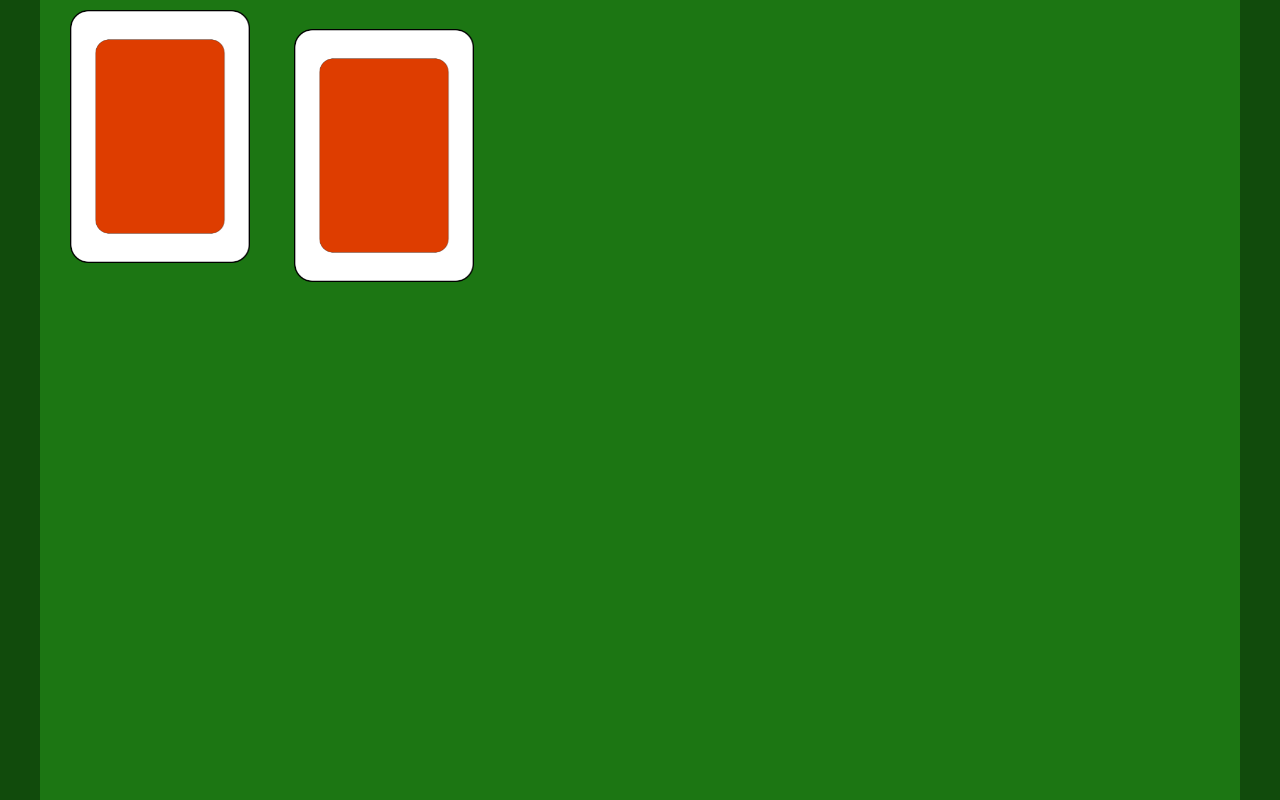
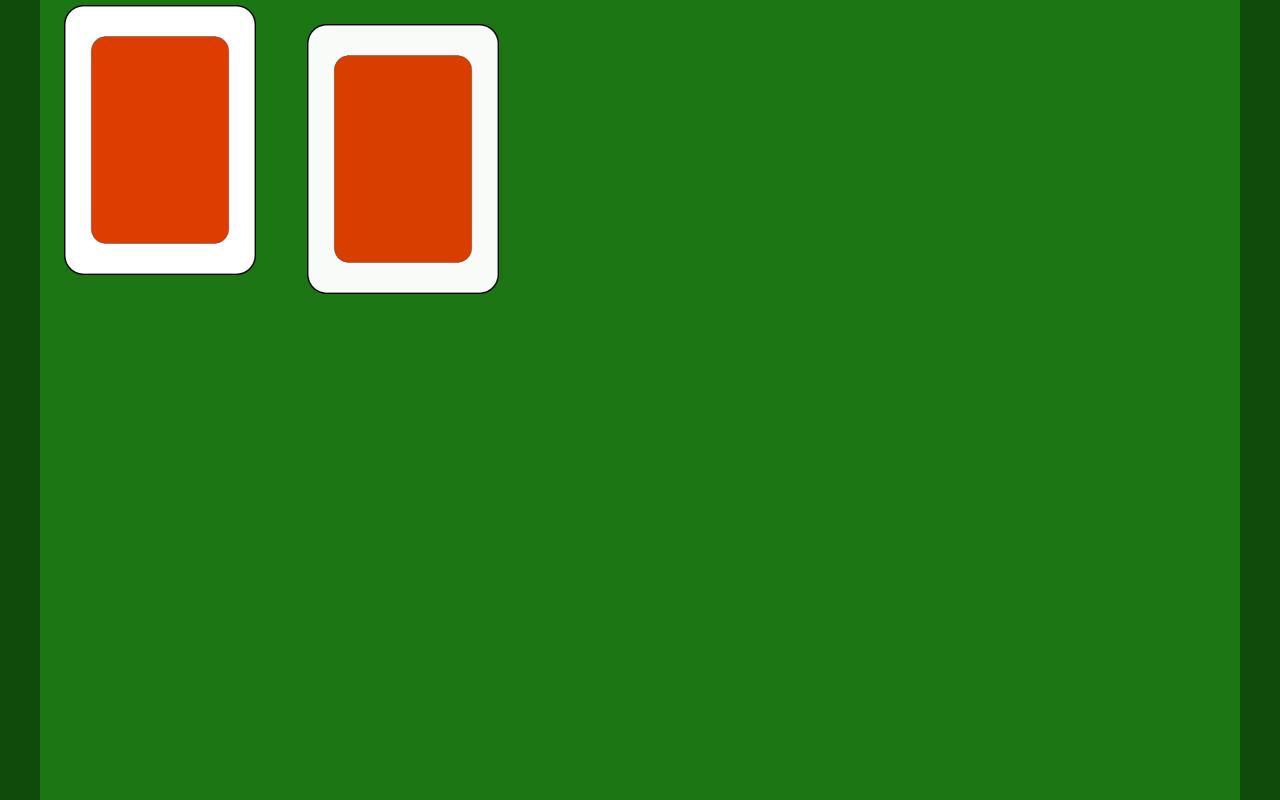
Before and after one commit to Szymon46/Random-Card-App, a website: page index.html in a window 1280 px wide. Both pictures are taken after a click on the button "START". Drawn offline with Linux system fonts and the light colour scheme.

Commit message:
partly fixed animation

```diff
--- a/js/script.js
+++ b/js/script.js
@@ -2,10 +2,10 @@
 const startBtn = document.querySelector(".start-btn");
 const images = document.querySelectorAll(".board__img");
 function startApp() {
-    let i = 0;
+    let i = 1;
     startBtn.style.animationName = "fade-out";
     images.forEach((item) => {
-        item.style.animationDelay = `${1 + i}s`;
+        item.style.animationDelay = `${i}s`;
         item.style.animationName = "fade-in";
         i++;
     });
--- a/sass/_animations.scss
+++ b/sass/_animations.scss
@@ -13,12 +13,12 @@
 @keyframes fade-in {
   0% {
     top: 100%;
-    left: -50vw;
+    left: 50%;
     opacity: 0;
   }
 
   50% {
-    opacity: 1;
+    // opacity: 1;
   }
 
   100% {
--- a/sass/_media.scss
+++ b/sass/_media.scss
@@ -1,24 +1,10 @@
 @media (width > 576px) {
-  .board {
-    &__img {
-      width: 120px;
-      margin: 5px;
-    }
-  }
-
   .start-btn {
     font-size: 2.5rem;
   }
 }
 
 @media (width > 768px) {
-  .board {
-    &__img {
-      width: 18%;
-      margin: 5px;
-    }
-  }
-
   .start-btn {
     font-size: 3rem;
   }
@@ -31,10 +17,6 @@
 }
 
 @media (width > 1200px) {
-  img.board__img {
-    width: 15%;
-  }
-
   .start-btn {
     font-size: 3rem;
   }
--- a/sass/style.scss
+++ b/sass/style.scss
@@ -20,22 +20,28 @@ body {
   height: 100vh;
   position: relative;
   overflow: hidden;
+  display: flex;
+  justify-content: center;
+  align-items: flex-start;
+}
+
+.img {
+  opacity: 0;
 }
 
 .board {
   height: 100vh;
   width: 100%;
-  display: flex;
-  justify-content: space-around;
-  align-items: flex-start;
-  flex-wrap: wrap;
+  display: grid;
+  grid-template-columns: repeat(5, 1fr);
+  justify-items: center;
   &__img {
+    position: relative;
     opacity: 0;
-    width: 100px;
-    margin: 10px;
+    width: 80%;
+    margin: 5px;
     animation-duration: 1s;
     animation-fill-mode: forwards;
-    position: relative;
   }
 }
 
--- a/ts/script.ts
+++ b/ts/script.ts
@@ -3,10 +3,10 @@ const images: NodeListOf<HTMLImageElement> =
   document.querySelectorAll(".board__img");
 
 function startApp() {
-  let i = 0;
+  let i = 1;
   startBtn.style.animationName = "fade-out";
   images.forEach((item) => {
-    item.style.animationDelay = `${1 + i}s`;
+    item.style.animationDelay = `${i}s`;
     item.style.animationName = "fade-in";
     i++;
   });
```
Also changed, not shown: css/style.css.
